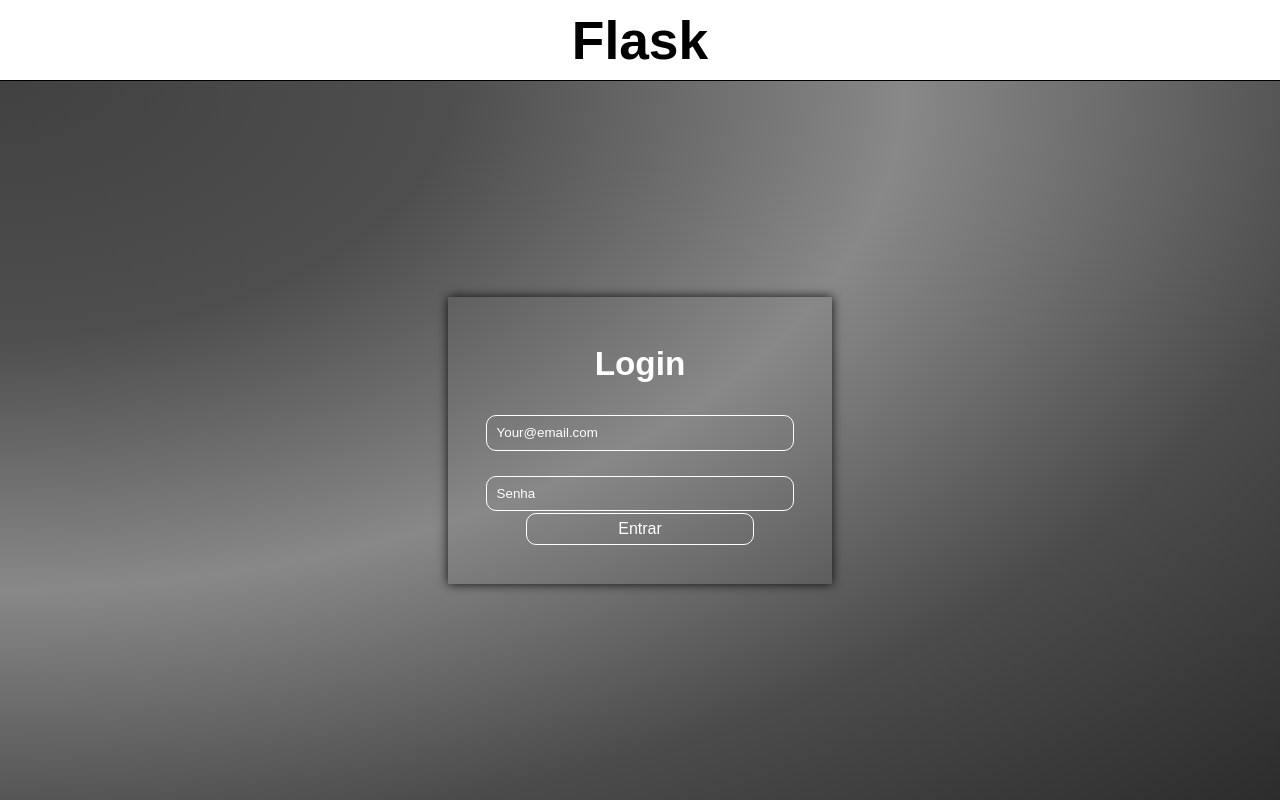
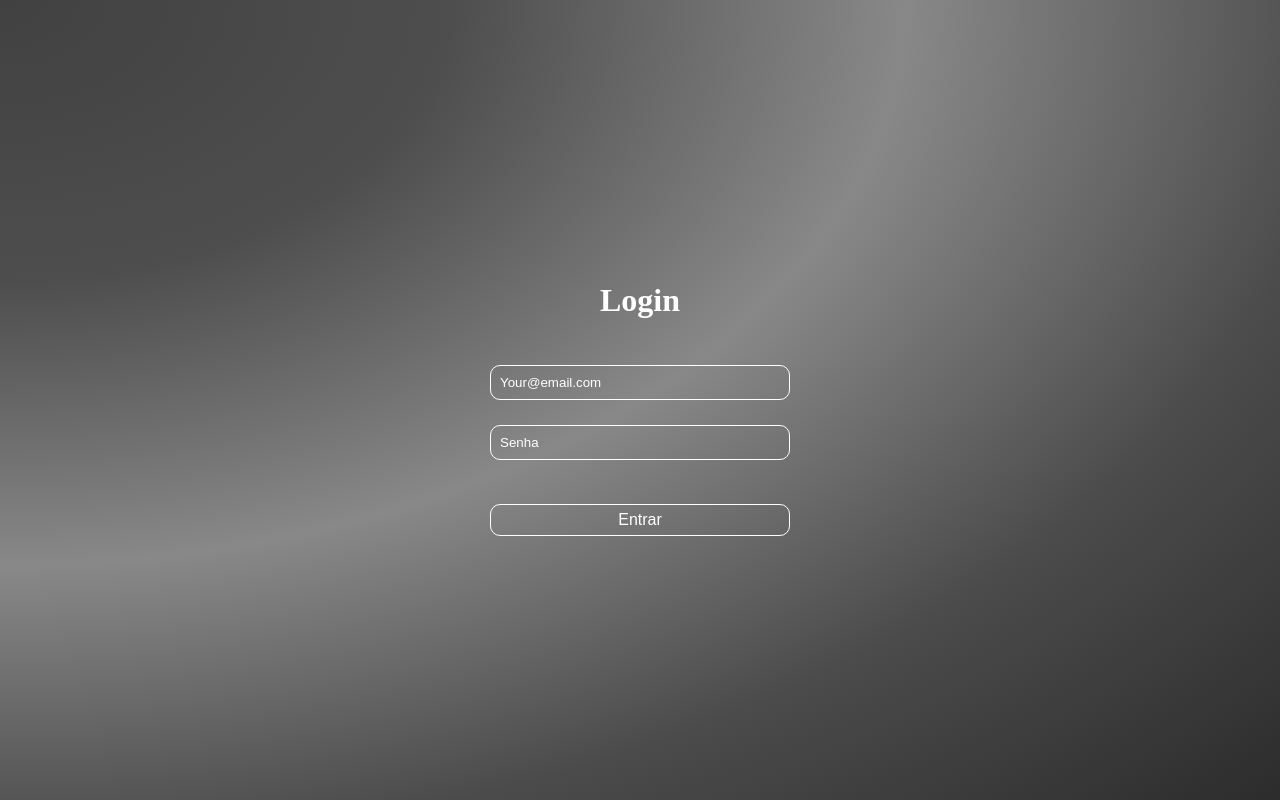
Before and after one commit to henrickolli014/form-login, a Flask app: page / in a window 1280 px wide. Run offline with Flask 3, Linux system fonts and the light colour scheme.

Commit message:
Ajuste no formulario bagunçado

```diff
--- a/app/static/global.css
+++ b/app/static/global.css
@@ -1,6 +1,5 @@
 body {
     height: 100vh;
-    width: 100%;
     display: flex;
     flex-direction: column;
     padding: 0;
--- a/app/static/style.css
+++ b/app/static/style.css
@@ -1,65 +1,22 @@
+
+.corpo {
+    display: flex;
+    justify-content: center;
+    align-items: center;
+    background: radial-gradient(at top left, rgb(65, 65, 65), rgb(78, 78, 78), rgb(136, 136, 136), rgb(75, 75, 75), rgb(44, 44, 44));
+    color: white;
+    flex-direction: row;
+    padding: 0 20px;
+    overflow: auto;
+}
 
 
-.cabecalho {
-    border-bottom: 1px solid black;
-    width: 100%;
-    height: 80px;
-    display: flex;
-    align-items: center;
-    justify-content: center;
+.titulo {
+    text-align: center;
+    position: relative;
     cursor: default;
 }
 
-
-
-.row {
-    font: bold 40pt Arial;
-}
-
-.corpo {
-    flex: 1;
-    display: flex;
-    width: 100%;
-    justify-content: center;
-    align-items: center;
-    background: radial-gradient(at top left, rgb(65, 65, 65), rgb(78, 78, 78), rgb(136, 136, 136), rgb(75, 75, 75), rgb(44, 44, 44));
-}
-
-#texto {
-    border: none;
-    height: 40%;
-    width: 30%;
-    box-shadow: 0 0 10px rgba(0, 0, 0, 0.9);
-    transition: 0.5s ease;
-    display: flex;
-    position: relative;
-    justify-content: center;
-    align-items: center;
-}
-
-#texto:hover {
-    box-shadow: 0 0 15px rgba(255, 255, 255, 0.9);
-    padding: 3px;
-}
-
-.titulo {
-    display: flex;
-    justify-content: center;
-    position: absolute;
-    width: 100%;
-    height: 10%;
-    top: 20px;
-    font: bold 25pt Arial;
-    color: white;
-    cursor: default;
-}
-
-.inputs {
-    display: flex;
-    flex-direction: column;
-    width: 100%;
-    margin-top: 20px;
-}
 
 input:focus {
     outline: none;
@@ -68,13 +25,13 @@
 }
 
 #formulario {
-    position: absolute;
-    display: flex;
+    display: block;
     align-items: center;
-    justify-content: center;
+    justify-content: flex-start;
     flex-direction: column;
-    height: 80%;
-    width: 80%;
+    width: 300px;
+    padding: 20px 0;
+    max-height: 95vh;
 }
 
 #email-box, #password-box {
@@ -84,6 +41,7 @@
     border: 1px solid rgb(255, 255, 255);
     background-color: transparent;
     transition: 0.2s ease;
+    width: -webkit-fill-available;
 }
 
 #email-box:hover, #password-box:hover {
@@ -91,18 +49,17 @@
 }
 
 #button-box {
-    position: absolute;
     bottom: 7px;
     display: flex;
-    width: -webkit-fill-available;
+    width: 100%;
     height: 40px;
     justify-content: center;
     align-items: center;
-    padding: 0 40px;
+    margin-top: 40px;
 }
 
 .button-case {
-    width: -webkit-fill-available;
+    width: 100%;
     height: 80%;
     border-radius: 10px;
     border: 1px solid rgb(255, 255, 255);
@@ -116,12 +73,12 @@
     box-shadow: 0 0 10px rgba(255, 255, 255, 0.9);
     background-color: rgb(255, 255, 255);
     color: black;
+    cursor: pointer;
 }
 
 #alert-box {
     font: bold 12pt 'Times New Roman';
     color: red;
-    position: absolute;
     top: 158px;
     display: none;
 }
@@ -129,7 +86,11 @@
 #alert-password {
     font: bold 12pt 'Times New Roman';
     color: red;
-    position: absolute;
     top: 223px;
     display: none;
 }
+
+#button-enter {
+    min-width: 10px;
+    box-sizing: border-box;
+}
--- a/app/templates/index.html
+++ b/app/templates/index.html
@@ -7,30 +7,23 @@
     <link rel="stylesheet" href="{{url_for('static', filename='global.css')}}">
     <title>Flask</title>
 </head>
-<body>
-    <div class="cabecalho">
-        <div class="row">
-            Flask
+<body class="corpo">
+    <form action="/login/" method="POST" id="formulario">
+        <h1 class="titulo">
+        <span class="login">Login</span>
+        </h1>
+        <input type="email" name="email" id="email-box" placeholder="Your@email.com">
+        <div id="alert-box">
+            Email Obrigatório!
         </div>
-    </div>
-    <div class="corpo">
-        <div id="texto">
-            <form action="/login/" method="POST" id="formulario">
-                <div class="titulo">
-                    Login
-                </div>
-                <div class="inputs">
-                    <input type="email" name="email" id="email-box" placeholder="Your@email.com">
-                    <div id="alert-box">Email Obrigatório!</div>
-                    <input type="password" name="password" id="password-box" placeholder="Senha">
-                    <div id="alert-password">Senha Insuficiente!</div>
-                </div>
-                <div id="button-box">
-                    <button type="submit" class="button-case" onclick="ClickButton(event)">Entrar</button>
-                </div>
-            </form>
+        <input type="password" name="password" id="password-box" placeholder="Senha">
+        <div id="alert-password">
+            Senha Insuficiente!
         </div>
-    </div>
+        <div id="button-box">
+            <button type="submit" class="button-case" onclick="ClickButton(event)"><div id="button-enter">Entrar</div></button>
+        </div>
+    </form>
     <script src="{{url_for('static', filename='script.js')}}"></script>
 </body>
 </html>
```
